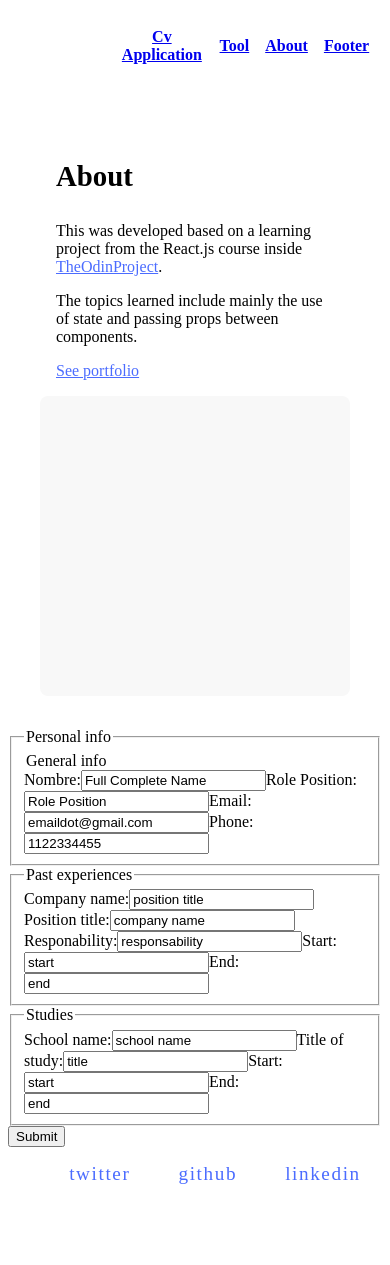
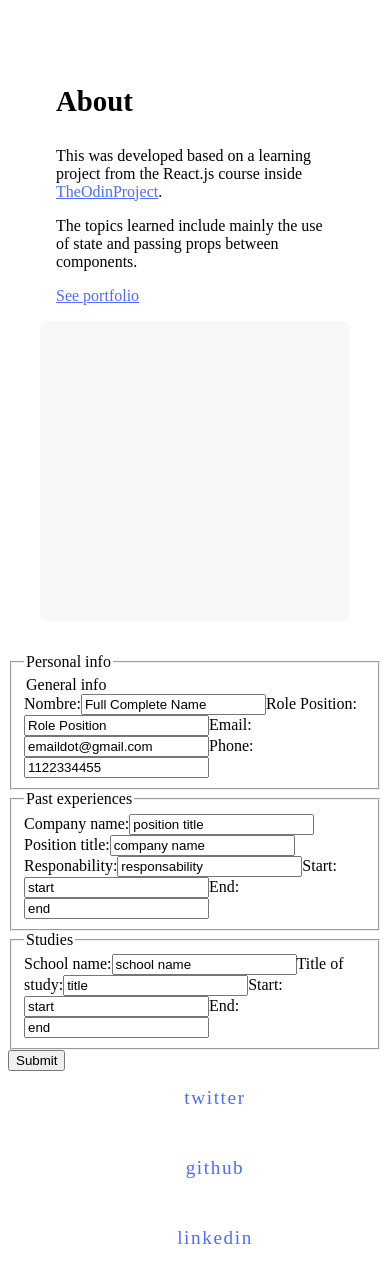
Before and after one commit to lucianoideh1/cv-application, a React (Vite) app: page / in a window 390 px wide. Before the commit the page ends 1201 px from the top, so only its background shows below. Built offline with nearby package versions, Linux system fonts and the light colour scheme; the HTML template or start-up script is replaced by a standard one.

Commit message:
made the application work in mobile design

```diff
--- a/src/components/Result.jsx
+++ b/src/components/Result.jsx
@@ -1,4 +1,4 @@
-import "../styles/Result.css"
+import "../styles/result.css"
 
 const Result = (objeto) => {
 
--- a/src/styles/footer.css
+++ b/src/styles/footer.css
@@ -23,3 +23,9 @@
     color: rgb(58, 82, 190);
     letter-spacing: .3rem;
 }
+
+@media (max-width:600px){
+    .social-media-links{
+        flex-direction: column;
+    }
+}
--- a/src/styles/header.css
+++ b/src/styles/header.css
@@ -20,3 +20,8 @@ nav ul{
 nav ul li{
     list-style: none;
 }
+@media (max-width:600px){
+    header {
+        display: none;
+    }
+}
```
Also changed, not shown: src/styles/index.css (+8 -0 lines).
